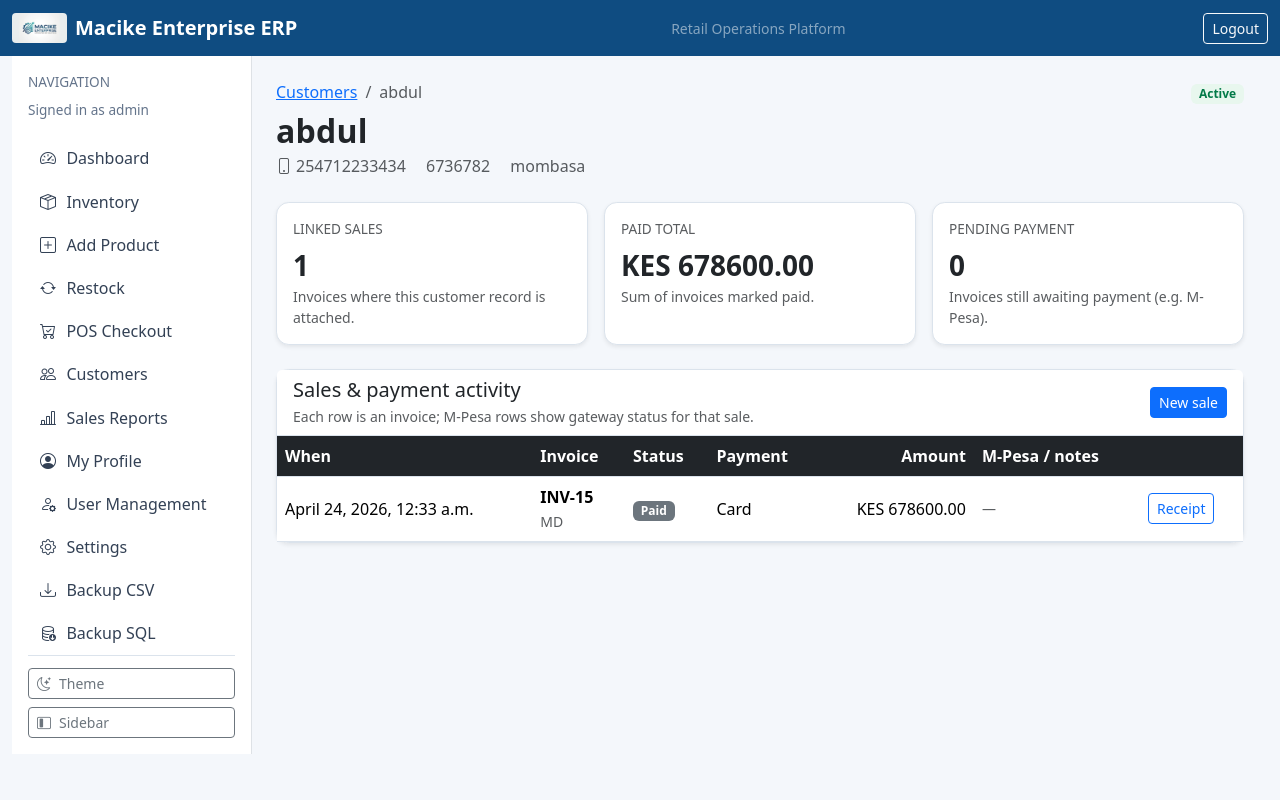
After one commit to macikecreations/MacikeERP, a Django app: page /sales/customers/7/ in a window 1280 px wide. The commit adds this page. Run offline with Django 5.2, Linux system fonts and the light colour scheme; a user stored in the database is signed in; data comes from the database, SQL or seed files in the repository; both versions use the stored data as it was after the commit.

Commit message:
Add customer detail view and update customer list with invoice count. Enhance customer list template for better navigation and display.

```diff
--- a/sme_erp/sales/urls.py
+++ b/sme_erp/sales/urls.py
@@ -3,6 +3,7 @@ from django.urls import path
 from .views import (
     add_payment_entry,
     customer_create,
+    customer_detail,
     customer_list,
     mpesa_callback,
     mpesa_status,
@@ -16,6 +17,7 @@ urlpatterns = [
     path("pos/", quick_sale, name="sales-pos"),
     path("customers/", customer_list, name="sales-customers"),
     path("customers/new/", customer_create, name="sales-customer-create"),
+    path("customers/<int:customer_id>/", customer_detail, name="sales-customer-detail"),
     path("receipt/<int:invoice_id>/", receipt_view, name="sales-receipt"),
     path("receipt/<int:invoice_id>/payments/new/", add_payment_entry, name="sales-add-payment-entry"),
     path("receipt/<int:invoice_id>/pdf/", receipt_pdf, name="sales-receipt-pdf"),
--- a/sme_erp/sales/views.py
+++ b/sme_erp/sales/views.py
@@ -10,6 +10,7 @@ import requests
 from django.contrib import messages
 from django.contrib.auth.decorators import login_required
 from django.db import models, transaction
+from django.db.models import Count, Q, Sum
 from django.http import FileResponse, HttpResponse, JsonResponse
 from django.shortcuts import get_object_or_404, redirect, render
 from django.utils import timezone
@@ -514,8 +515,36 @@ def add_payment_entry(request, invoice_id: int):
 @login_required
 @role_required("ADMIN", "MANAGER", "CASHIER", "AUDITOR")
 def customer_list(request):
-    customers = Customer.objects.all().order_by("name")
+    customers = Customer.objects.annotate(invoice_count=Count("invoices")).order_by("name")
     return render(request, "sales/customer_list.html", {"customers": customers})
+
+
+@login_required
+@role_required("ADMIN", "MANAGER", "CASHIER", "AUDITOR")
+def customer_detail(request, customer_id: int):
+    customer = get_object_or_404(Customer, pk=customer_id)
+    invoices = (
+        customer.invoices.select_related("cashier")
+        .prefetch_related("mpesa_transactions", "payment_entries")
+        .order_by("-timestamp")
+    )
+    agg = customer.invoices.aggregate(
+        total_invoices=Count("id"),
+        paid_total=Sum("total_amount", filter=Q(status=SalesInvoice.Status.PAID)),
+        pending_count=Count("id", filter=Q(status=SalesInvoice.Status.PENDING_PAYMENT)),
+    )
+    paid_total = agg["paid_total"] or Decimal("0")
+    return render(
+        request,
+        "sales/customer_detail.html",
+        {
+            "customer": customer,
+            "invoices": invoices,
+            "total_invoices": agg["total_invoices"] or 0,
+            "paid_total": paid_total,
+            "pending_count": agg["pending_count"] or 0,
+        },
+    )
 
 
 @login_required
--- /dev/null
+++ b/sme_erp/templates/sales/customer_detail.html
@@ -0,0 +1,118 @@
+{% extends "base.html" %}
+{% block content %}
+<div class="d-flex justify-content-between align-items-start flex-wrap gap-3 mb-4">
+    <div>
+        <nav aria-label="breadcrumb" class="mb-2">
+            <ol class="breadcrumb mb-0">
+                <li class="breadcrumb-item"><a href="{% url 'sales-customers' %}">Customers</a></li>
+                <li class="breadcrumb-item active" aria-current="page">{{ customer.name }}</li>
+            </ol>
+        </nav>
+        <h2 class="section-title mb-1">{{ customer.name }}</h2>
+        <p class="text-muted mb-0">
+            {% if customer.mobile %}<span class="me-3"><i class="bi bi-phone me-1"></i>{{ customer.mobile }}</span>{% endif %}
+            {% if customer.address %}<span class="me-3">{{ customer.address }}</span>{% endif %}
+            {% if customer.region %}<span>{{ customer.region }}</span>{% endif %}
+        </p>
+    </div>
+    <div>
+        {% if customer.is_active %}
+            <span class="badge badge-soft-success">Active</span>
+        {% else %}
+            <span class="badge badge-soft-danger">Inactive</span>
+        {% endif %}
+    </div>
+</div>
+
+<div class="row g-3 mb-4">
+    <div class="col-md-4">
+        <div class="card shadow-sm h-100">
+            <div class="card-body">
+                <p class="app-subtitle mb-1 text-muted small text-uppercase">Linked sales</p>
+                <div class="fs-3 fw-semibold">{{ total_invoices }}</div>
+                <p class="text-muted small mb-0">Invoices where this customer record is attached.</p>
+            </div>
+        </div>
+    </div>
+    <div class="col-md-4">
+        <div class="card shadow-sm h-100">
+            <div class="card-body">
+                <p class="app-subtitle mb-1 text-muted small text-uppercase">Paid total</p>
+                <div class="fs-3 fw-semibold">{{ app_settings.currency_code }} {{ paid_total|floatformat:2 }}</div>
+                <p class="text-muted small mb-0">Sum of invoices marked paid.</p>
+            </div>
+        </div>
+    </div>
+    <div class="col-md-4">
+        <div class="card shadow-sm h-100">
+            <div class="card-body">
+                <p class="app-subtitle mb-1 text-muted small text-uppercase">Pending payment</p>
+                <div class="fs-3 fw-semibold">{{ pending_count }}</div>
+                <p class="text-muted small mb-0">Invoices still awaiting payment (e.g. M-Pesa).</p>
+            </div>
+        </div>
+    </div>
+</div>
+
+<div class="card shadow-sm">
+    <div class="card-header d-flex justify-content-between align-items-center flex-wrap gap-2">
+        <div>
+            <h5 class="mb-0">Sales &amp; payment activity</h5>
+            <p class="text-muted small mb-0 mt-1">Each row is an invoice; M-Pesa rows show gateway status for that sale.</p>
+        </div>
+        <a class="btn btn-sm btn-primary" href="{% url 'sales-pos' %}">New sale</a>
+    </div>
+    <div class="table-responsive">
+        <table class="table table-hover mb-0 align-middle">
+            <thead class="table-dark">
+                <tr>
+                    <th>When</th>
+                    <th>Invoice</th>
+                    <th>Status</th>
+                    <th>Payment</th>
+                    <th class="text-end">Amount</th>
+                    <th>M-Pesa / notes</th>
+                    <th></th>
+                </tr>
+            </thead>
+            <tbody>
+            {% for inv in invoices %}
+                <tr>
+                    <td class="text-nowrap">{{ inv.timestamp }}</td>
+                    <td><strong>INV-{{ inv.id }}</strong><br><span class="text-muted small">{{ inv.cashier.username }}</span></td>
+                    <td><span class="badge bg-secondary">{{ inv.get_status_display }}</span></td>
+                    <td>{{ inv.get_payment_method_display }}</td>
+                    <td class="text-end">{{ app_settings.currency_code }} {{ inv.total_amount|floatformat:2 }}</td>
+                    <td class="small">
+                        {% if inv.payment_method == "MPESA" %}
+                            {% for tx in inv.mpesa_transactions.all %}
+                                <div><span class="badge {% if tx.status == 'COMPLETED' %}text-bg-success{% elif tx.status == 'FAILED' %}text-bg-danger{% else %}text-bg-warning text-dark{% endif %}">{{ tx.get_status_display }}</span>
+                                    {% if tx.mpesa_code %} <span class="text-muted">{{ tx.mpesa_code }}</span>{% endif %}
+                                </div>
+                            {% empty %}
+                                <span class="text-muted">—</span>
+                            {% endfor %}
+                        {% else %}
+                            {% if inv.payment_entries.exists %}
+                                <span class="text-muted">Posted payments ({{ inv.payment_entries.count }})</span>
+                            {% else %}
+                                <span class="text-muted">—</span>
+                            {% endif %}
+                        {% endif %}
+                    </td>
+                    <td class="text-nowrap">
+                        <a class="btn btn-sm btn-outline-primary" href="{% url 'sales-receipt' inv.id %}">Receipt</a>
+                    </td>
+                </tr>
+            {% empty %}
+                <tr>
+                    <td colspan="7" class="text-center text-muted py-5">
+                        No invoices linked to this customer yet. Sales created at checkout attach the resolved customer record when name/phone match.
+                    </td>
+                </tr>
+            {% endfor %}
+            </tbody>
+        </table>
+    </div>
+</div>
+{% endblock %}
```
Also changed, not shown: sme_erp/templates/sales/customer_list.html (+4 -3 lines), sme_erp/db.sqlite3.
